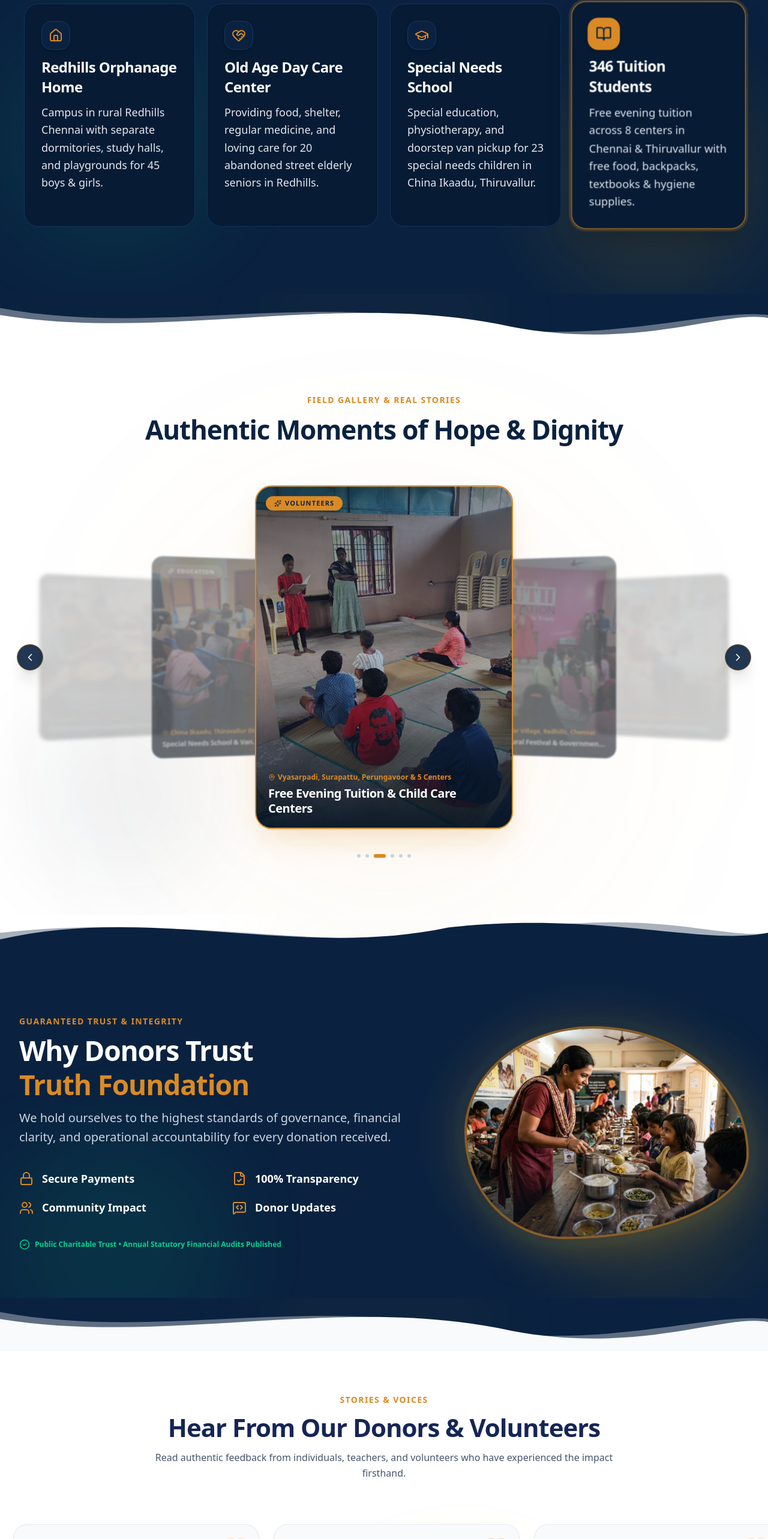
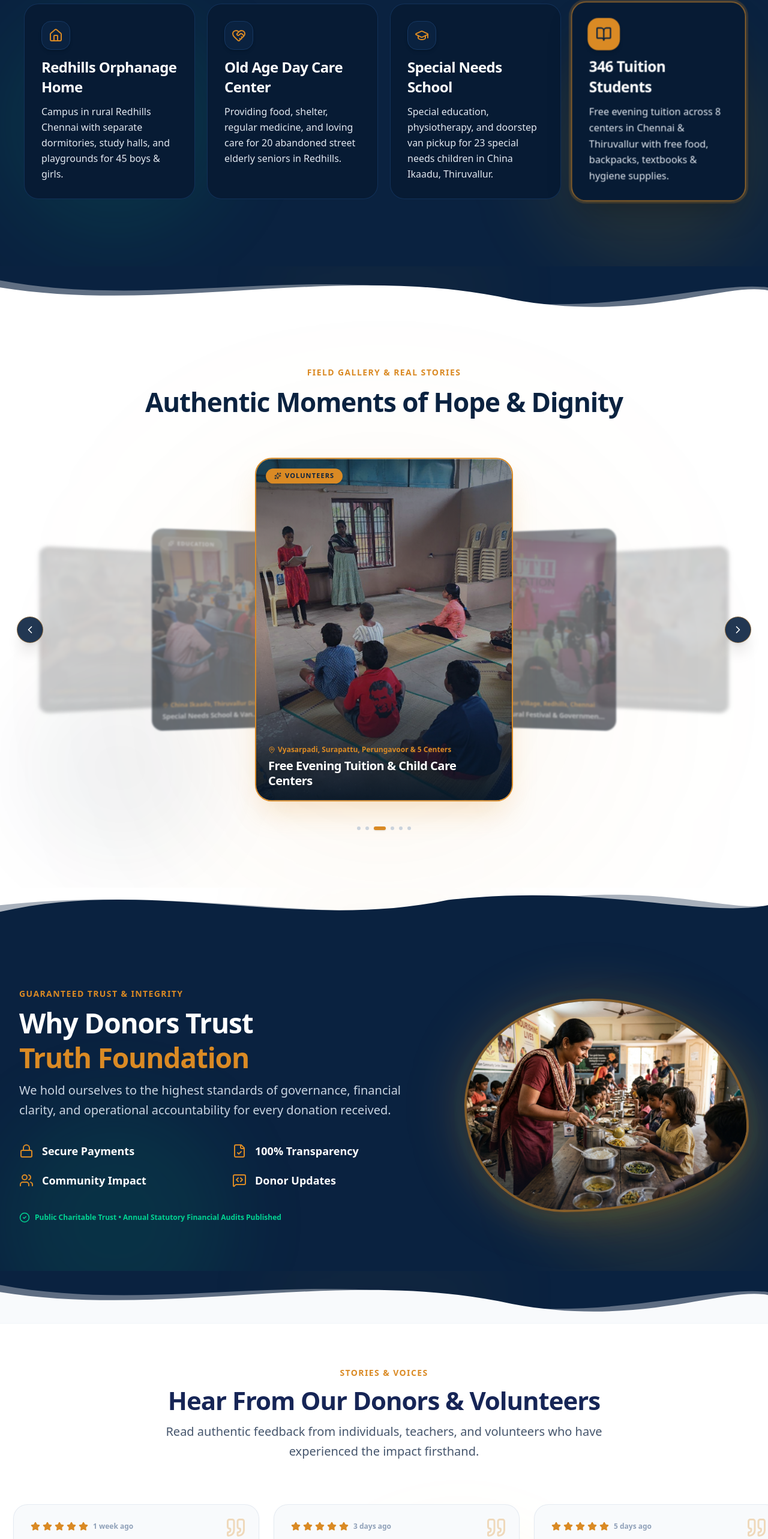
Before and after one commit to zavyxinfotech/Truth_Foundation_Landing_Page, a React (Vite) app: page / in a window 1280 px wide. Shown: the part 2316-4882 px from the top of the page at 60% size. Built offline with nearby package versions, Linux system fonts and the light colour scheme.

Commit message:
Update Testimonials text size and mobile Back to Home button

```diff
--- a/src/components/AboutSection.tsx
+++ b/src/components/AboutSection.tsx
@@ -127,7 +127,7 @@
                       {feature.title}
                     </h3>
 
-                    <p className="text-base sm:text-lg text-slate-200 group-hover:text-white leading-relaxed font-medium">
+                    <p className="text-base sm:text-md text-slate-200 group-hover:text-white leading-relaxed font-small">
                       {feature.description}
                     </p>
                   </div>
--- a/src/components/DonatePage.tsx
+++ b/src/components/DonatePage.tsx
@@ -80,9 +80,11 @@
           <button
             type="button"
             onClick={handleLogoClick}
-            className="text-xs sm:text-sm font-bold text-[#0a2240] hover:text-[#da8a24] transition cursor-pointer"
+            className="text-xl sm:text-sm font-bold text-[#0a2240] hover:text-[#da8a24] transition cursor-pointer bg-transparent flex items-center"
+            aria-label="Back to Home"
           >
-            ← Back to Home
+            <span className="sm:hidden">←</span>
+            <span className="hidden sm:inline">← Back to Home</span>
           </button>
 
         </div>
@@ -306,7 +308,7 @@
 
       {/* Simple minimal footer for Donate page */}
       <footer className="py-6 border-t border-amber-200/50 text-center text-xs text-slate-500 font-medium">
-        © {new Date().getFullYear()} Truth Foundation • Registered NGO. All rights reserved. Developed with ❤️ by{' '}
+        © {new Date().getFullYear()} Truth Foundation • Registered NGO. Developed with ❤️ by{' '}
         <a
           href="https://zavyx.odoo.com/"
           target="_blank"
--- a/src/components/Footer.tsx
+++ b/src/components/Footer.tsx
@@ -197,7 +197,7 @@
         {/* Bottom Copyright Bar */}
         <div className="mt-10 pt-6 pb-20 sm:pb-6 border-t border-slate-200/90 flex flex-col items-center gap-3 text-center text-xs text-slate-600 font-medium sm:flex-row sm:justify-between sm:text-left">
           <div>
-            © {new Date().getFullYear()} Truth Foundation. Developed with ❤️ by{' '}
+            © {new Date().getFullYear()} Truth Foundation • Registered NGO. Developed with ❤️ by{' '}
             <a
               href="https://zavyx.odoo.com/"
               target="_blank"
--- a/src/components/TestimonialsSection.tsx
+++ b/src/components/TestimonialsSection.tsx
@@ -79,7 +79,7 @@
           <h2 className="text-[22px] xs:text-[26px] sm:text-3xl lg:text-[42px] font-extrabold text-blue-950 tracking-tight leading-tight">
             Hear From Our Donors & Volunteers
           </h2>
-          <p className="text-slate-600 text-xs sm:text-base font-light leading-relaxed">
+          <p className="text-slate-600 text-sm sm:text-lg lg:text-[20px] font-light leading-relaxed">
             Read authentic feedback from individuals, teachers, and volunteers who have experienced the impact firsthand.
           </p>
         </motion.div>
```
